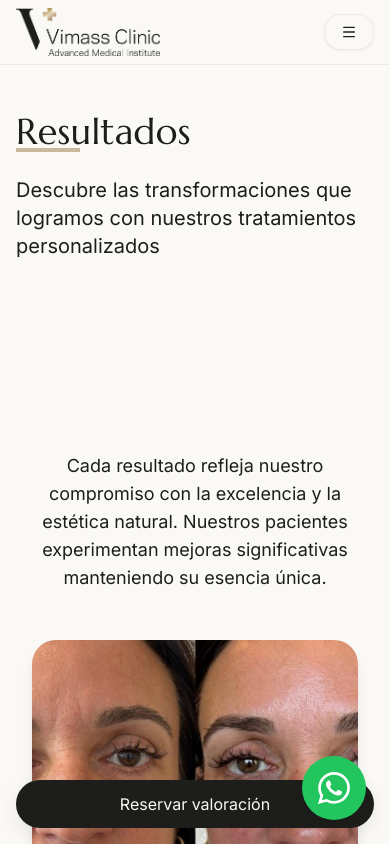
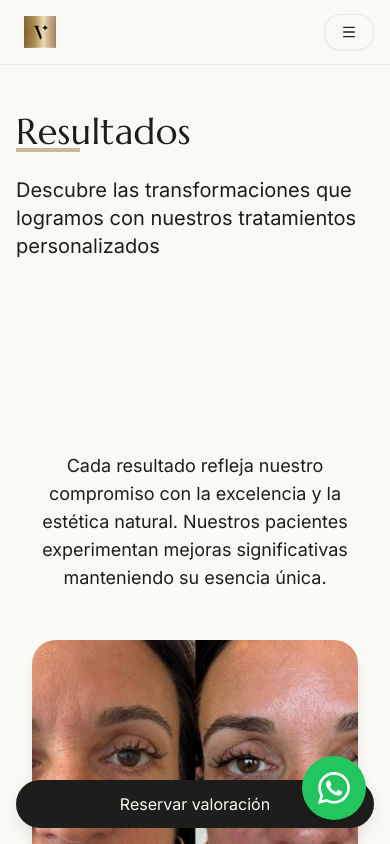
Before and after one commit to Cypher-Kami/vimass-clinic, a Next.js app: page /resultados in a window 390 px wide. Shown: the top 844 px of the page. Built offline with nearby package versions, Linux system fonts and the light colour scheme.

Commit message:
improvements for dropdown in responsive mode

```diff
--- a/package.json
+++ b/package.json
@@ -15,6 +15,7 @@
     "@radix-ui/react-popover": "^1.1.15",
     "@radix-ui/react-slot": "^1.2.3",
     "@radix-ui/react-toast": "^1.2.15",
+    "@react-email/render": "^1.3.2",
     "class-variance-authority": "^0.7.1",
     "clsx": "^2.1.1",
     "cmdk": "^1.1.1",
--- a/src/app/home-client.tsx
+++ b/src/app/home-client.tsx
@@ -5,7 +5,6 @@ import Link from "next/link"
 import HeroClinic from "@/components/hero/HeroClinic"
 import { Section } from "@/components/common/section"
 import { AnimatedCard } from "@/components/common/animated-card"
-import { TreatmentSlider } from "@/components/common/treatment-slider"
 import { Reviews } from "@/components/common/reviews"
 import { StatsSection } from "@/components/common/stats-section"
 import { ReserveDialog } from "@/components/common/reserve-dialog"
@@ -15,7 +14,7 @@ import { Footer } from "@/components/layout/footer"
 import { CTAFloat } from "@/components/layout/cta-float"
 import { WhatsAppFloat } from "@/components/layout/whatsapp-float"
 import { Toaster } from "sonner"
-import { Sparkles, Star, CheckCircle, MapPin, Phone, Clock, MessageCircle, Stethoscope, User, Heart, Send, Calendar } from "lucide-react"
+import { Sparkles, Star, CheckCircle, MapPin, Clock, Stethoscope, Calendar } from "lucide-react"
 import { useLanguage } from "@/components/providers/language-provider"
 import { ImagePaths } from "@/lib/image-paths"
 import type { Tratamiento, Review } from "@/lib/types"
@@ -40,6 +39,8 @@ export function HomeClient({ clinica, reseñas, destacados, estrella }: HomeClie
   // Reviews are handled internally by the Reviews component
   // eslint-disable-next-line @typescript-eslint/no-unused-vars
   const _reseñas = reseñas;
+  // eslint-disable-next-line @typescript-eslint/no-unused-vars
+  const _destacados = destacados;
 
   return (
     <>
@@ -113,6 +114,7 @@ export function HomeClient({ clinica, reseñas, destacados, estrella }: HomeClie
                 src={ImagePaths.equipo.draCelina}
                 alt="Dra. Celina Suárez"
                 fill
+                priority
                 className="object-cover"
                 sizes="(max-width: 768px) 100vw, (max-width: 1200px) 50vw, 33vw"
               />
--- a/src/app/layout.tsx
+++ b/src/app/layout.tsx
@@ -16,6 +16,29 @@ const geistMono = Geist_Mono({
 export const metadata: Metadata = {
   title: "Vimass Clinic - Medicina Integrativa y Longevidad",
   description: "Clínica de medicina integrativa dirigida por la Dra. Celina Suárez. Más de 20 años especializados en medicina funcional, antiaging y protocolos de longevidad saludable.",
+  icons: {
+    icon: [
+      {
+        url: '/images/logo/cropped-LOGO-32x32.png',
+        sizes: '32x32',
+        type: 'image/png',
+      },
+      {
+        url: '/images/logo/cropped-LOGO-32x32.png',
+        sizes: '16x16',
+        type: 'image/png',
+      }
+    ],
+    apple: [
+      {
+        url: '/images/logo/cropped-LOGO-32x32.png',
+        sizes: '180x180',
+        type: 'image/png',
+      }
+    ],
+    shortcut: '/images/logo/cropped-LOGO-32x32.png',
+  },
+  manifest: '/site.webmanifest',
 };
 
 export default function RootLayout({
--- a/src/app/resultados/resultados-client.tsx
+++ b/src/app/resultados/resultados-client.tsx
@@ -11,8 +11,7 @@ import { Toaster } from "sonner"
 import { titleFont, bodyFont } from "@/app/fonts"
 import { useLanguage } from "@/components/providers/language-provider"
 import { ImagePaths } from "@/lib/image-paths"
-import Lightbox from "yet-another-react-lightbox"
-import "yet-another-react-lightbox/styles.css"
+import { AccessibleLightbox } from "@/components/ui/accessible-lightbox"
 
 export function ResultadosClient() {
   const { t } = useLanguage()
@@ -87,13 +86,13 @@ export function ResultadosClient() {
             </div>
 
             {/* Lightbox */}
-            <Lightbox
+            <AccessibleLightbox
               open={lightboxOpen}
               close={() => setLightboxOpen(false)}
               index={lightboxIndex}
               slides={lightboxSlides}
               on={{
-                view: ({ index }) => setLightboxIndex(index)
+                view: ({ index }: { index: number }) => setLightboxIndex(index)
               }}
               carousel={{
                 finite: false,
--- a/src/app/tratamientos/tratamientos-client.tsx
+++ b/src/app/tratamientos/tratamientos-client.tsx
@@ -10,6 +10,7 @@ import { Toaster } from "sonner"
 import { titleFont, bodyFont } from "../fonts"
 import { useLanguage } from "@/components/providers/language-provider"
 import type { Tratamiento } from "@/lib/types"
+import type { TreatmentGroup } from "@/data/treatments"
 
 interface TratamientosClientProps {
   clinica: {
@@ -21,10 +22,16 @@ interface TratamientosClientProps {
     horario: string
   }
   treatments: Tratamiento[]
+  treatmentGroups: TreatmentGroup[]
 }
 
-export function TratamientosClient({ treatments }: TratamientosClientProps) {
+export function TratamientosClient({ clinica, treatments, treatmentGroups }: TratamientosClientProps) {
   const { t } = useLanguage()
+
+  // eslint-disable-next-line @typescript-eslint/no-unused-vars
+  const _clinica = clinica;
+  // eslint-disable-next-line @typescript-eslint/no-unused-vars
+  const _treatmentGroups = treatmentGroups;
 
   return (
     <div className={`${titleFont.variable} ${bodyFont.variable} antialiased`}>
--- a/src/components/layout/main-nav.tsx
+++ b/src/components/layout/main-nav.tsx
@@ -5,7 +5,7 @@ import Image from "next/image"
 import { useState } from "react"
 import { usePathname } from "next/navigation"
 import { Button } from "@/components/ui/button"
-import { Sheet, SheetContent, SheetTrigger } from "@/components/ui/sheet"
+import { Sheet, SheetContent, SheetHeader, SheetTitle, SheetTrigger } from "@/components/ui/sheet"
 import { ChevronDown, Menu, Syringe, Zap, Sparkles, Heart, Leaf } from "lucide-react"
 import { useLanguage } from "@/components/providers/language-provider"
 import { LanguageToggle } from "@/components/common/language-toggle"
@@ -40,12 +40,22 @@ export function MainNav() {
       <div className="container flex h-16 items-center justify-between">
         {/* Logo */}
         <Link href="/" className="flex items-center space-x-2">
+          {/* Logo grande para desktop */}
           <Image
             src={ImagePaths.logo.white}
             alt="VIMASS Clinic"
             width={180}
             height={72}
-            className="h-12 w-auto"
+            className="hidden sm:block h-12 w-auto"
+            priority
+          />
+          {/* Logo pequeño para móvil */}
+          <Image
+            src={ImagePaths.logo.small}
+            alt="VIMASS Clinic"
+            width={32}
+            height={32}
+            className="block sm:hidden h-8 w-8"
             priority
           />
         </Link>
@@ -165,6 +175,9 @@ export function MainNav() {
               </Button>
             </SheetTrigger>
             <SheetContent side="right" className="w-72">
+              <SheetHeader>
+                <SheetTitle>{t('nav.menu')}</SheetTitle>
+              </SheetHeader>
               <div className="flex flex-col gap-4 mt-8">
                 <Link href="/" className="text-foreground hover:text-accent transition-all duration-300 py-2">
                   {t('nav.inicio')}
--- /dev/null
+++ b/src/components/ui/accessible-lightbox.tsx
@@ -0,0 +1,50 @@
+"use client"
+
+import { useEffect } from "react"
+import Lightbox from "yet-another-react-lightbox"
+import "yet-another-react-lightbox/styles.css"
+
+interface AccessibleLightboxProps {
+  open: boolean
+  close: () => void
+  index: number
+  slides: { src: string }[]
+  on?: {
+    view?: (props: { index: number }) => void
+  }
+  carousel?: Record<string, unknown>
+  styles?: Record<string, unknown>
+  labels?: Record<string, string>
+  render?: Record<string, unknown>
+  controller?: Record<string, unknown>
+}
+
+export function AccessibleLightbox({ open, close, index, slides, on, ...props }: AccessibleLightboxProps) {
+  useEffect(() => {
+    if (open) {
+      // Agregar atributos de accesibilidad al lightbox cuando se abra
+      const lightboxContainer = document.querySelector('[data-yarl]')
+      if (lightboxContainer) {
+        lightboxContainer.setAttribute('role', 'dialog')
+        lightboxContainer.setAttribute('aria-label', 'Galería de imágenes')
+        lightboxContainer.setAttribute('aria-modal', 'true')
+      }
+    }
+  }, [open])
+
+  return (
+    <Lightbox
+      open={open}
+      close={close}
+      index={index}
+      slides={slides}
+      on={on}
+      labels={{
+        Previous: "Imagen anterior",
+        Next: "Siguiente imagen",
+        Close: "Cerrar galería"
+      }}
+      {...props}
+    />
+  )
+}
--- a/src/lib/image-paths.ts
+++ b/src/lib/image-paths.ts
@@ -9,7 +9,8 @@ export const ImagePaths = {
     main: '/images/logo/Vimass Logo Color.webp',
     white: '/images/logo/Logo VIMASS Clinic.webp',
     horizontal: '/images/logo/vimass-logo-horizontal.svg',
-    favicon: '/images/logo/vimass-favicon.ico'
+    favicon: '/images/logo/vimass-favicon.ico',
+    small: '/images/logo/cropped-LOGO-32x32.png'
   },
 
   // Imágenes hero para diferentes secciones
--- a/src/lib/language.ts
+++ b/src/lib/language.ts
@@ -9,7 +9,8 @@ export const translations = {
       equipo: 'Equipo',
       resultados: 'Resultados',
       contacto: 'Contacto',
-      reservar: 'Reservar Cita'
+      reservar: 'Reservar Cita',
+      menu: 'Menú de navegación'
     },
 
     // Página de inicio
@@ -343,7 +344,8 @@ export const translations = {
       equipo: 'Team',
       resultados: 'Results',
       contacto: 'Contact',
-      reservar: 'Book Appointment'
+      reservar: 'Book Appointment',
+      menu: 'Navigation menu'
     },
 
     // Home page
```
Also changed, not shown: public/site.webmanifest (added), 2 other files (tests, documents, lock files or other folders).
